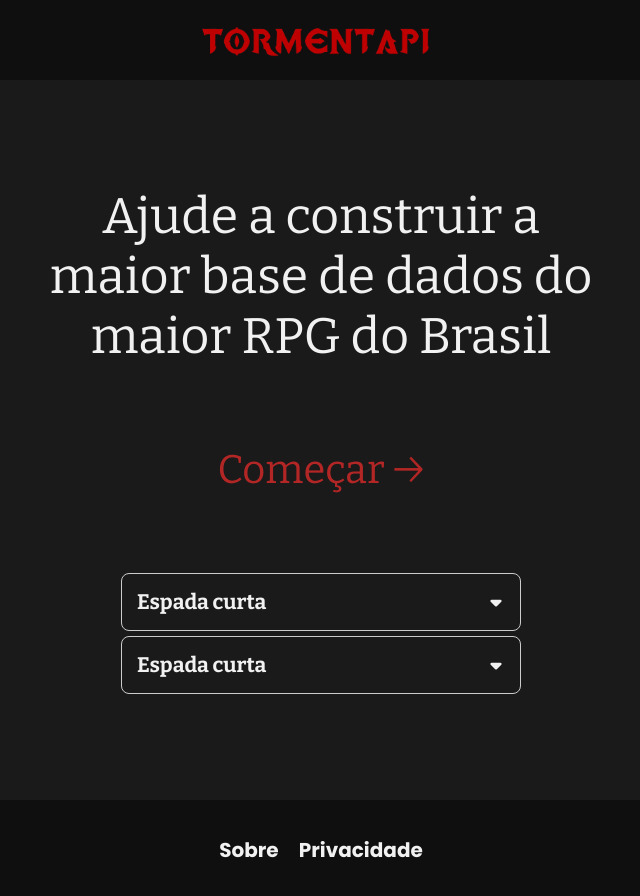
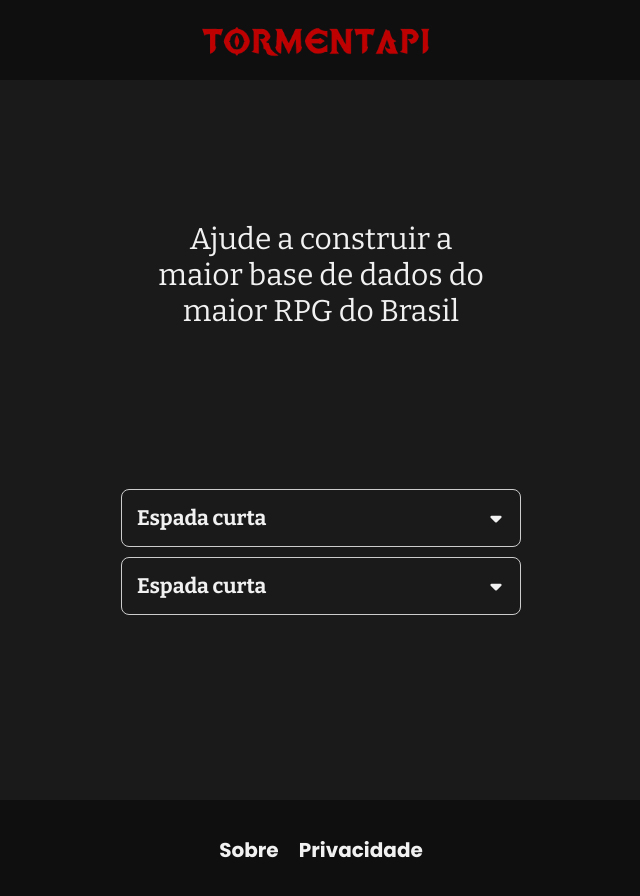
Before and after one commit to Erick-F-Oliveira/TormentAPI, a React (Vite) app in the folder frontend/: page / in a window 1280 px wide. Shown: the top 896 px of the page, without its empty margins (319-959 px from the left). Built offline with nearby package versions, Linux system fonts and the light colour scheme; no server answers; the HTML template or start-up script is replaced by a standard one.

Commit message:
Pequenos ajustes

```diff
--- a/frontend/src/pages/Home/Home.module.css
+++ b/frontend/src/pages/Home/Home.module.css
@@ -13,7 +13,7 @@
 }
 
 .home p {
-  font-size: 50px;
+  font-size: 30px;
 
 }
 
@@ -34,13 +34,6 @@
 
 }
 
-.discord {
-  color: blueviolet;
-  font-size: 40px;
-
-
-}
-
 .btn:hover {
   transition: 0.3s;
   color: var(--glow);
@@ -49,7 +42,11 @@
 .cards {
   display: flex;
   flex-direction: column;
+  flex-wrap: wrap;
   align-items: center;
   justify-content: space-between;
-  gap: 5px;
+  padding: 2%;
+  margin: 20px;
+  gap: 10px;
+
 }
--- a/frontend/src/pages/Home/index.jsx
+++ b/frontend/src/pages/Home/index.jsx
@@ -28,9 +28,6 @@ function Home() {
           Ajude a construir a<br /> maior base de dados do <br />
           maior RPG do Brasil
         </p>
-        <div className={styles.btn}>
-          <Link to="/auth">Começar →</Link>
-        </div>
         <div className={styles.cards}>
           <Card book={sampleBook} />
           <Card book={sampleBook} />
```
